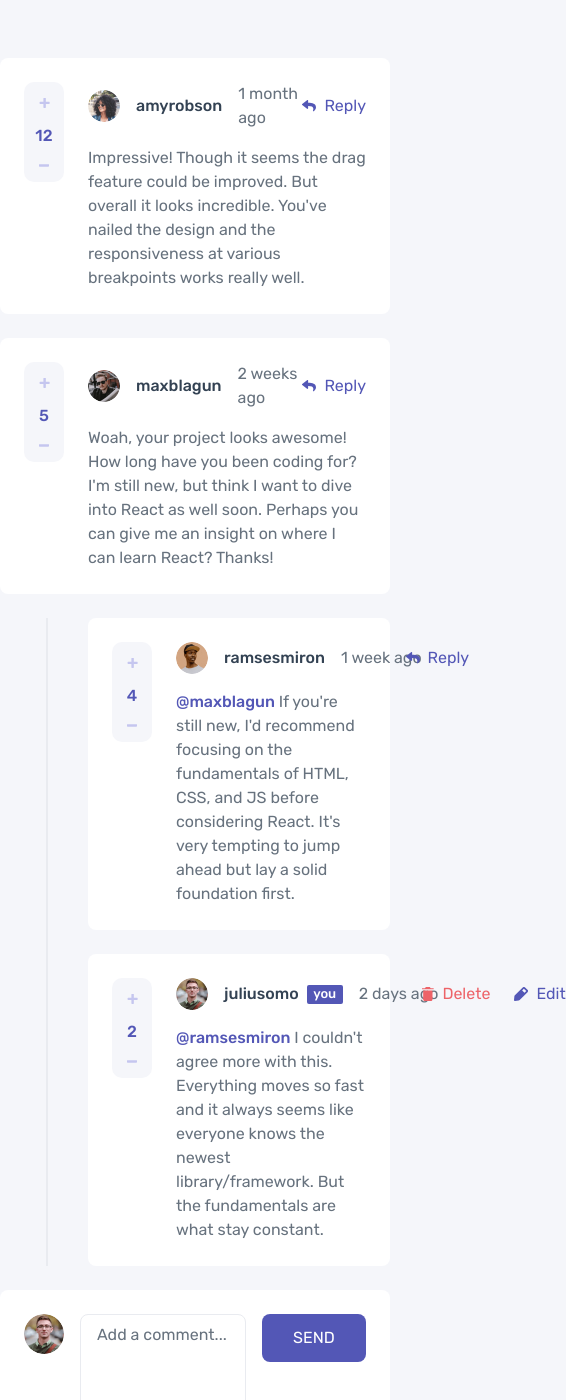
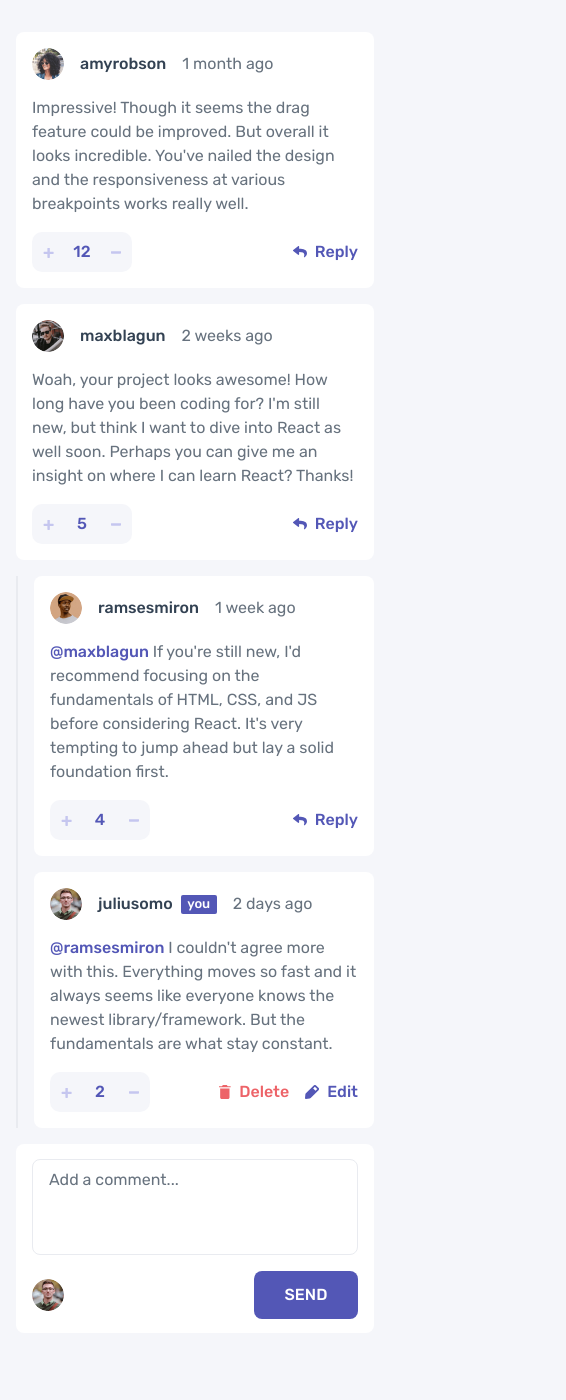
Before and after one commit to israel-monteiro/interactive-comments-section-main, a React (Vite) app: page / in a window 390 px wide. Shown: the top 1400 px of the page, 566 px wide, since content can reach past the window. After the commit the page ends 1365 px from the top, so only its background shows below. Built offline with nearby package versions, Linux system fonts and the light colour scheme.

Commit message:
style: improve hover states and accessibility

```diff
--- a/src/App.tsx
+++ b/src/App.tsx
@@ -4,7 +4,7 @@ import { CommentProvider } from "./contexts/CommentProvider";
 
 function App() {
     return (
-        <main className="flex flex-col min-h-screen items-center py-14.5 gap-6">
+        <main className="flex min-h-screen flex-col items-center gap-4 px-4 py-8 md:gap-6 md:px-10.5 md:py-14.5">
             <CommentProvider>
                 <CommentList />
                 <AddComment/>
--- a/src/components/AddComment/index.tsx
+++ b/src/components/AddComment/index.tsx
@@ -28,22 +28,23 @@ export const AddComment = ({ isReplying, commentId, replyingTo, setIsReplying }:
     };
 
     return (
-        <form onSubmit={handleSubmit} className="flex w-full max-w-182.5 items-start gap-4 rounded-lg bg-white p-6">
+        <form onSubmit={handleSubmit} className="grid w-full max-w-182.5 grid-cols-[minmax(0,1fr)_auto] items-center gap-4 rounded-lg bg-white px-4 py-[14.5px] md:flex md:items-start md:p-6">
             <img
                 src={currentUser.image.png}
                 alt={currentUser.username}
-                className="size-10 shrink-0 rounded-full object-cover"
+                className="row-start-2 size-8 shrink-0 rounded-full object-cover md:size-10"
             />
             <textarea
+                aria-label="Add a comment"
                 placeholder="Add a comment..."
                 value={content}
                 onChange={(e) => setContent(e.target.value)}
-                className="h-24 min-w-0 flex-1 resize-none rounded-lg border border-grey-100 bg-white px-4 py-2 text-grey-800 caret-purple-600 placeholder:text-grey-500 focus:border-purple-600 focus:outline-none"
+                className="col-span-2 row-start-1 h-24 w-full min-w-0 flex-1 resize-none rounded-lg border border-grey-100 bg-white px-4 py-2 text-grey-800 caret-purple-600 placeholder:text-grey-500 focus:border-purple-600 focus:outline-none focus-visible:ring-2 focus-visible:ring-purple-600 focus-visible:ring-offset-2"
             />
 
             <button
                 type="submit"
-                className="flex h-12 w-26 shrink-0 items-center justify-center rounded-lg bg-purple-600 py-3 font-medium text-white uppercase hover:bg-purple-200"
+                className="col-start-2 row-start-2 flex h-12 w-26 shrink-0 items-center justify-center rounded-lg bg-purple-600 py-3 font-medium text-white uppercase hover:bg-purple-200 focus-visible:outline-2 focus-visible:outline-offset-4 focus-visible:outline-purple-600"
             >
                 {isReplying ? "Reply" : "Send"}
             </button>
--- a/src/components/CommentActions/index.tsx
+++ b/src/components/CommentActions/index.tsx
@@ -13,23 +13,23 @@ export const CommentActions = ({ isCurrentUser, isEditing, isReplying, isDeleteM
     return (
         <>
             {isCurrentUser ? (
-                <div className="flex shrink-0 items-center gap-6">
-                    <button className="flex items-center gap-2 font-medium text-pink-400 hover:text-pink-200 hover:relative hover:[&>img]:opacity-0 hover:before:absolute hover:before:inset-0 hover:before:pointer-events-none hover:before:bg-pink-200 hover:before:mask-[url(/images/icon-delete.svg)] hover:before:mask-no-repeat hover:before:mask-position-[left_center] hover:before:mask-size-[12px_14px]" onClick={isDeleteModalOpen}>
-                        <img className="h-3.5 w-3 shrink-0" src={IconDelete} alt="" />
+                <div className="flex shrink-0 items-center gap-4 md:gap-6">
+                    <button type="button" className="group flex min-h-8 items-center gap-2 font-medium text-pink-400 hover:text-pink-200 focus-visible:outline-2 focus-visible:outline-offset-4 focus-visible:outline-purple-600" onClick={isDeleteModalOpen}>
+                        <img className="h-3.5 w-3 shrink-0 group-hover:opacity-50" src={IconDelete} alt="" />
                         Delete
                     </button>
-                    <button className="flex items-center gap-2 font-medium text-purple-600 hover:text-purple-200 hover:relative hover:[&>img]:opacity-0 hover:before:absolute hover:before:inset-0 hover:before:pointer-events-none hover:before:bg-purple-200 hover:before:mask-[url(/images/icon-edit.svg)] hover:before:mask-no-repeat hover:before:mask-position-[left_center] hover:before:mask-size-[14px_14px]" onClick={isEditing}>
-                        <img className="size-3.5 shrink-0" src={IconEdit} alt="" />
+                    <button type="button" className="group flex min-h-8 items-center gap-2 font-medium text-purple-600 hover:text-purple-200 focus-visible:outline-2 focus-visible:outline-offset-4 focus-visible:outline-purple-600" onClick={isEditing}>
+                        <img className="size-3.5 shrink-0 group-hover:opacity-50" src={IconEdit} alt="" />
                         Edit
                     </button>
                 </div>
             ) : (
                 <button
                     type="button"
-                    className="flex shrink-0 items-center gap-2 font-medium text-purple-600 hover:text-purple-200 hover:relative hover:[&>img]:opacity-0 hover:before:absolute hover:before:inset-0 hover:before:pointer-events-none hover:before:bg-purple-200 hover:before:mask-[url(/images/icon-reply.svg)] hover:before:mask-no-repeat hover:before:mask-position-[left_center] hover:before:mask-size-[14px_12.25px]"
+                    className="group flex min-h-8 shrink-0 items-center gap-2 font-medium text-purple-600 hover:text-purple-200 focus-visible:outline-2 focus-visible:outline-offset-4 focus-visible:outline-purple-600"
                     onClick={isReplying}
                 >
-                    <img className="h-[12.25px] w-3.5 shrink-0" src={IconReply} alt="" />
+                    <img className="h-[12.25px] w-3.5 shrink-0 group-hover:opacity-50" src={IconReply} alt="" />
                     Reply
                 </button>
             )}
--- a/src/components/CommentCard/index.tsx
+++ b/src/components/CommentCard/index.tsx
@@ -21,11 +21,13 @@ export const CommentCard = ({ comment }: CommentCardProps) => {
     const isCurrentUser = comment.user.username === currentUser.username;
     return (
         <div>
-            <article className="flex w-full items-start gap-6 rounded-lg bg-white p-6">
+            <article className="grid w-full grid-cols-[auto_minmax(0,1fr)] items-start gap-x-4 gap-y-4 rounded-lg bg-white p-4 md:grid-cols-[40px_minmax(0,1fr)_auto] md:gap-x-6 md:px-6 md:py-[23.5px]">
+                <div className="col-start-1 row-start-3 self-center md:row-span-2 md:row-start-1 md:self-start">
                     <VoteComment id={comment.id} score={comment.score} />
-                <div className="min-w-0 flex-1">
-                    <div className="mb-4 flex items-center justify-between">
-                        <div className="flex items-center gap-4">
+                </div>
+                <div className="contents">
+                    <div className="contents">
+                        <div className="col-span-2 row-start-1 flex min-w-0 flex-wrap items-center gap-x-4 gap-y-2 md:col-span-1 md:col-start-2">
                             <img
                                 className="size-8 shrink-0 rounded-full object-cover"
                                 src={comment.user.image.png}
@@ -40,6 +42,7 @@ export const CommentCard = ({ comment }: CommentCardProps) => {
                             )}
                             <span>{comment.createdAt}</span>
                         </div>
+                        <div className="col-start-2 row-start-3 self-center justify-self-end md:col-start-3 md:row-start-1">
                             <CommentActions
                                 isCurrentUser={isCurrentUser}
                                 isEditing={() => setIsEditing(!isEditing)}
@@ -47,6 +50,8 @@ export const CommentCard = ({ comment }: CommentCardProps) => {
                                 isDeleteModalOpen={() => setIsDeleteModalOpen(!isDeleteModalOpen)}
                             />
                         </div>
+                    </div>
+                    <div className="col-span-2 row-start-2 min-w-0 md:col-start-2">
                         <CommentContent
                             content={comment.content}
                             isEditing={isEditing}
@@ -54,16 +59,19 @@ export const CommentCard = ({ comment }: CommentCardProps) => {
                             setIsEditing={setIsEditing}
                         />
                     </div>
+                </div>
             </article>
             {isReplying && (
+                <div className="mt-4 md:mt-6">
                     <AddComment
                         isReplying={isReplying}
                         replyingTo={comment.user.username}
                         commentId={comment.id}
                         setIsReplying={setIsReplying}
                     />
+                </div>
             )}
-            <div className="mt-6 ml-11.5 flex min-w-0 flex-col gap-6 border-l-2 border-grey-100 pl-10 empty:hidden">
+            <div className="mt-4 flex min-w-0 flex-col gap-4 border-l-2 border-grey-100 pl-4 empty:hidden md:mt-6 md:ml-11.5 md:gap-6 md:pl-10">
                 {comment.replies.map((reply) => (
                     <CommentReply key={reply.id} reply={reply} commentId={comment.id} />
                 ))}
--- a/src/components/CommentContent/index.tsx
+++ b/src/components/CommentContent/index.tsx
@@ -18,13 +18,14 @@ export const CommentContent = ({ content, replyingTo, isEditing, commentId, setI
             {isEditing ? (
                 <>
                     <textarea
+                        aria-label="Edit comment"
                         value={editedContent}
                         onChange={(e) => setEditedContent(e.target.value)}
-                        className="block h-31 w-full min-w-0 resize-none rounded-lg border border-purple-600 bg-white px-4 py-2 text-grey-800 caret-purple-600 focus:border-purple-600 focus:outline-none"
+                        className="block h-31 w-full min-w-0 resize-none rounded-lg border border-purple-600 bg-white px-4 py-2 text-grey-800 caret-purple-600 focus:border-purple-600 focus:outline-none focus-visible:ring-2 focus-visible:ring-purple-600 focus-visible:ring-offset-2"
                     ></textarea>
                     <button
                         type="button"
-                        className="mt-4 ml-auto flex h-12 w-26 items-center justify-center rounded-lg bg-purple-600 py-3 font-medium text-white hover:bg-purple-200"
+                        className="mt-4 ml-auto flex h-12 w-26 items-center justify-center rounded-lg bg-purple-600 py-3 font-medium text-white hover:bg-purple-200 focus-visible:outline-2 focus-visible:outline-offset-4 focus-visible:outline-purple-600"
                         onClick={() => {
                             updateComment(commentId, editedContent);
                             setIsEditing(false);
--- a/src/components/CommentList/index.tsx
+++ b/src/components/CommentList/index.tsx
@@ -6,7 +6,7 @@ export const CommentList = () => {
     const { comments } = useContext(CommentContext);
     console.log(comments);
     return (
-        <section className="mx-auto flex w-full max-w-182.5 flex-col gap-6">
+        <section className="mx-auto flex w-full max-w-182.5 flex-col gap-4 md:gap-6">
             {comments.map((comment) => (
                 <CommentCard key={comment.id} comment={comment} />
             ))}
--- a/src/components/CommentReply/index.tsx
+++ b/src/components/CommentReply/index.tsx
@@ -22,11 +22,13 @@ export const CommentReply = ({ reply, commentId }: CommentReplyProps) => {
 
     return (
         <>
-            <article className="flex w-full items-start gap-6 rounded-lg bg-white p-6">
+            <article className="grid w-full grid-cols-[auto_minmax(0,1fr)] items-start gap-x-4 gap-y-4 rounded-lg bg-white p-4 md:grid-cols-[40px_minmax(0,1fr)_auto] md:gap-x-6 md:px-6 md:py-[23.5px]">
+                <div className="col-start-1 row-start-3 self-center md:row-span-2 md:row-start-1 md:self-start">
                     <VoteComment id={reply.id} score={reply.score} />
-                <div className="min-w-0 flex-1">
-                    <div className="mb-4 flex items-center justify-between gap-4">
-                        <div className="flex items-center gap-4 whitespace-nowrap">
+                </div>
+                <div className="contents">
+                    <div className="contents">
+                        <div className="col-span-2 row-start-1 flex min-w-0 flex-wrap items-center gap-x-4 gap-y-2 md:col-span-1 md:col-start-2">
                             <img
                                 className="size-8 shrink-0 rounded-full object-cover"
                                 src={reply.user.image.png}
@@ -40,6 +42,7 @@ export const CommentReply = ({ reply, commentId }: CommentReplyProps) => {
                             )}
                             <span>{reply.createdAt}</span>
                         </div>
+                        <div className="col-start-2 row-start-3 self-center justify-self-end md:col-start-3 md:row-start-1">
                             <CommentActions
                                 isCurrentUser={isCurrentUser}
                                 isEditing={() => setIsEditing(!isEditing)}
@@ -47,6 +50,8 @@ export const CommentReply = ({ reply, commentId }: CommentReplyProps) => {
                                 isDeleteModalOpen={() => setIsDeleteModalOpen(!isDeleteModalOpen)}
                             />
                         </div>
+                    </div>
+                    <div className="col-span-2 row-start-2 min-w-0 md:col-start-2">
                         <CommentContent
                             replyingTo={reply.replyingTo}
                             content={reply.content}
@@ -54,6 +59,7 @@ export const CommentReply = ({ reply, commentId }: CommentReplyProps) => {
                             commentId={reply.id}
                             setIsEditing={setIsEditing}
                         />
+                    </div>
                 </div>
             </article>
             {isReplying && (
--- a/src/components/DeleteModal/index.tsx
+++ b/src/components/DeleteModal/index.tsx
@@ -1,4 +1,4 @@
-import { useContext } from "react";
+import { useContext, useEffect, useId, useRef } from "react";
 import { CommentContext } from "../../contexts/CommentContext";
 
 interface DeleteModalProps {
@@ -8,6 +8,23 @@ interface DeleteModalProps {
 
 export const DeleteModal = ({ onCancel, commentId }: DeleteModalProps) => {
     const { deleteComment } = useContext(CommentContext);
+    const dialogRef = useRef<HTMLDialogElement>(null);
+    const titleId = useId();
+    const descriptionId = useId();
+
+    useEffect(() => {
+        const dialog = dialogRef.current;
+        if (!dialog) return;
+
+        const previousOverflow = document.documentElement.style.overflow;
+        dialog.showModal();
+        document.documentElement.style.overflow = "hidden";
+
+        return () => {
+            dialog.close();
+            document.documentElement.style.overflow = previousOverflow;
+        };
+    }, []);
 
     const handleDelete = () => {
         deleteComment(commentId);
@@ -15,31 +32,40 @@ export const DeleteModal = ({ onCancel, commentId }: DeleteModalProps) => {
     };
 
     return (
-        <div className="fixed inset-0 z-50 flex items-center justify-center bg-black/50">
-            <div className="flex h-63 w-100 shrink-0 flex-col justify-center gap-6 rounded-lg bg-white px-7.75 py-6.875">
-                <h2 className="text-2xl leading-[1.2] font-medium text-grey-800">Delete comment</h2>
+        <dialog
+            ref={dialogRef}
+            aria-labelledby={titleId}
+            aria-describedby={descriptionId}
+            onCancel={(event) => {
+                event.preventDefault();
+                onCancel();
+            }}
+            className="fixed inset-0 m-auto max-h-[calc(100dvh-2rem)] w-[calc(100%-2rem)] max-w-85.75 overflow-y-auto rounded-lg border-0 bg-white p-0 backdrop:bg-black/50 md:max-w-100"
+        >
+            <div className="flex w-full flex-col justify-center gap-4 px-6.375 py-5.375 md:min-h-63 md:gap-6 md:px-7.75 md:py-6.875">
+                <h2 id={titleId} className="text-2xl leading-[1.2] font-medium text-grey-800">Delete comment</h2>
 
-                <p className="text-base leading-6 text-grey-500">
+                <p id={descriptionId} className="text-base leading-6 text-grey-500">
                     Are you sure you want to delete this comment? This will remove the comment and can’t be undone.
                 </p>
 
                 <div className="flex gap-4">
                     <button
                         type="button"
-                        className="flex h-12 flex-1 items-center justify-center rounded-lg bg-grey-500 py-3 font-medium text-white"
+                        className="flex h-12 flex-1 items-center justify-center rounded-lg bg-grey-500 py-3 font-medium text-white hover:bg-gray-300 focus-visible:outline-2 focus-visible:outline-offset-4 "
                         onClick={onCancel}
                     >
                         NO, CANCEL
                     </button>
                     <button
                         type="button"
-                        className="flex h-12 flex-1 items-center justify-center rounded-lg bg-pink-400 py-3 font-medium text-white"
+                        className="flex h-12 flex-1 items-center justify-center rounded-lg bg-pink-400 py-3 font-medium text-white hover:bg-pink-200 focus-visible:outline-2 focus-visible:outline-offset-4"
                         onClick={handleDelete}
                     >
                         YES, DELETE
                     </button>
                 </div>
             </div>
-        </div>
+        </dialog>
     );
 };
--- a/src/components/VoteComment/index.tsx
+++ b/src/components/VoteComment/index.tsx
@@ -10,23 +10,23 @@ export const VoteComment = ({ id, score }: VoteCommentProps) => {
     const { increaseScore, reduceScore } = useContext(CommentContext);
 
     return (
-        <div className="flex h-25 w-10 shrink-0 flex-col items-center justify-center gap-4 rounded-[10px] bg-grey-50 text-purple-600">
+        <div className="flex h-10 w-25 shrink-0 items-center justify-center gap-1 md:h-25 md:w-10 md:flex-col md:gap-1 rounded-[10px] bg-grey-50 text-purple-600">
             <button
-                className="flex w-7.5 items-center justify-center hover:relative hover:[&>img]:opacity-0 hover:before:absolute hover:before:inset-0 hover:before:pointer-events-none hover:before:bg-purple-600 hover:before:mask-[url(/images/icon-plus.svg)] hover:before:mask-no-repeat hover:before:mask-center hover:before:mask-size-[11px_11px]"
+                className="group flex h-8 w-8 shrink-0 items-center justify-center focus-visible:outline-2 focus-visible:outline-offset-4 focus-visible:outline-purple-600"
                 type="button"
                 aria-label="Increase score"
                 onClick={() => increaseScore(id)}
             >
-                <img className="size-2.75" src="/images/icon-plus.svg" alt="" />
+                <img className="size-2.75 group-hover:opacity-50" src="/images/icon-plus.svg" alt="" />
             </button>
             <span className="w-7.5 text-center font-medium">{score}</span>
             <button
-                className="flex w-7.5 items-center justify-center hover:relative hover:[&>img]:opacity-0 hover:before:absolute hover:before:inset-0 hover:before:pointer-events-none hover:before:bg-purple-600 hover:before:mask-[url(/images/icon-minus.svg)] hover:before:mask-no-repeat hover:before:mask-center hover:before:mask-size-[11px_3px]"
+                className="group flex h-8 w-8 shrink-0 items-center justify-center focus-visible:outline-2 focus-visible:outline-offset-4 focus-visible:outline-purple-600"
                 type="button"
                 aria-label="Decrease score"
                 onClick={() => reduceScore(id)}
             >
-                <img className="h-0.75 w-2.75" src="/images/icon-minus.svg" alt="" />
+                <img className="h-0.75 w-2.75 group-hover:opacity-50" src="/images/icon-minus.svg" alt="" />
             </button>
         </div>
     );
--- a/src/contexts/CommentProvider.tsx
+++ b/src/contexts/CommentProvider.tsx
@@ -1,4 +1,4 @@
-import { useState } from "react";
+import { useEffect, useState } from "react";
 import { CommentContext } from "./CommentContext";
 import data from "../data/data.json";
 import type { Comment, Reply } from "../interfaces/comment";
@@ -7,9 +7,19 @@ interface CommentProviderProps {
     children: React.ReactNode;
 }
 
+const localStorageKey = "@interactive-comments-section-main:comments";
+
 export const CommentProvider = ({ children }: CommentProviderProps) => {
-    const [comments, setComments] = useState<Comment[]>(data.comments);
+    const [comments, setComments] = useState<Comment[]>(() => {
+        const storedComments = localStorage.getItem(localStorageKey);
+
+        return storedComments ? JSON.parse(storedComments) : data.comments;
+    });
     const currentUser = data.currentUser;
+
+    useEffect(() => {
+        localStorage.setItem(localStorageKey, JSON.stringify(comments));
+    }, [comments]);
 
     function addComment(content: string): void {
         if (content.trim() === "") return;
@@ -27,8 +37,6 @@ export const CommentProvider = ({ children }: CommentProviderProps) => {
     }
 
     function addReply(CommentId: number, replyingTo: string, content: string): void {
-
-
         const newReply: Reply = {
             id: Date.now(),
             content,
--- a/src/style/global.css
+++ b/src/style/global.css
@@ -27,12 +27,6 @@ body {
   @apply m-0 min-h-screen min-w-80 bg-grey-50 text-base font-normal leading-6 text-grey-500;
 }
 
-button,
-input,
-textarea {
-  font: inherit;
-}
-
 button {
   cursor: pointer;
 }
```
Lines whose indentation alone changed are shown as unchanged.
